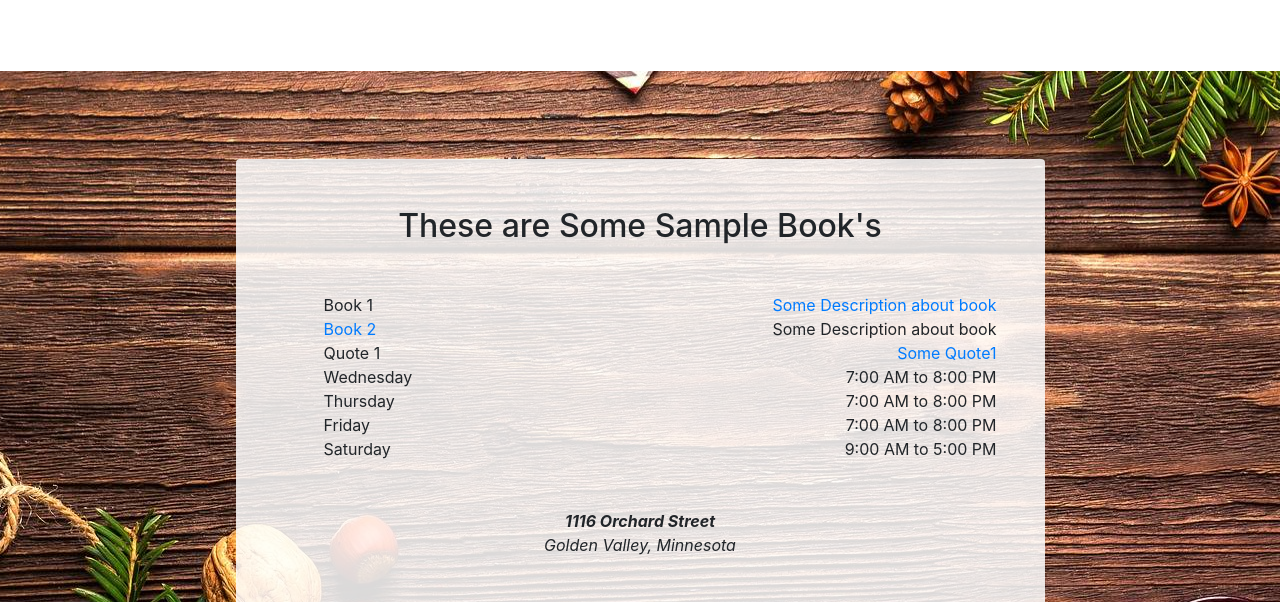
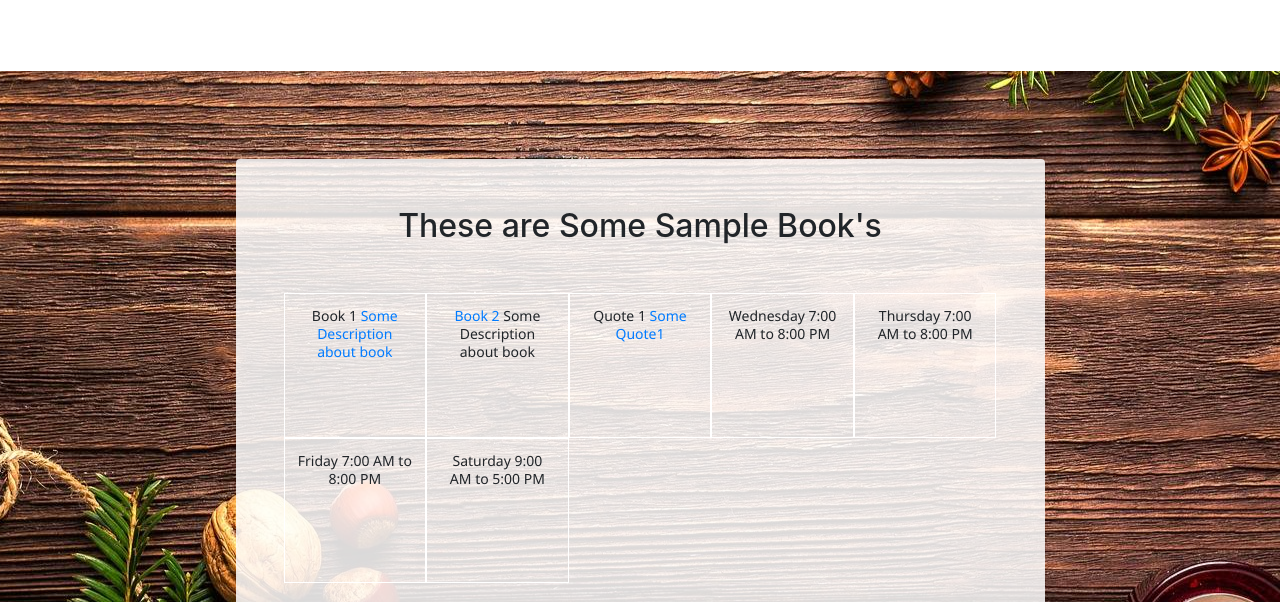
Before and after one commit to rgubbala11/SampleSite, a website: page index.html in a window 1280 px wide. Both pictures are taken after a click on the link "BOOKS". Shown: the part 171-773 px from the top of the page. Drawn offline with nearby package versions, Linux system fonts and the light colour scheme.

Commit message:
Books Page changes
Changed style in books page to contain tiles

```diff
--- a/pages/Books.html
+++ b/pages/Books.html
@@ -1,9 +1,9 @@
 
-<div class="pageContainer" >
+<div class="pageContainer">
     <!-- Trigger the modal with a button -->
 
     <section class="page-section cta">
-      <div class="container" >
+        <div class="container">
             <div class="row">
                 <div class="col-xl-9 mx-auto">
                     <div class="cta-inner text-center rounded">
@@ -11,37 +11,51 @@
                             <span class="section-heading-upper">These are </span>
                             <span class="section-heading-lower">Some Sample Book's</span>
                         </h2>
-              <ul class="list-hours mb-5 text-left mx-auto">
-                <li class="list-hours-item d-flex">
+                        <div class="tilesContainer">
+                            <div class="box ">
+                                <div class="tile">
                                     Book 1
-				          <span class="ml-auto"> <a href="javascript:loadBook()" data-toggle="modal" data-target="#myModal"> Some Description about book </a> </span>
-                </li>
-                <li class="list-unstyled-item list-hours-item d-flex">
+                                    <span > <a href="javascript:loadBook()" data-toggle="modal" data-target="#myModal"> Some Description about book </a> </span>
+                                </div>
+                            </div>
+                            <div class="box ">
+                                <div class="tile">
                                     <a target="_new" href="/data/Microsoft_Dynamics_CRM_2016_User_Guide.pdf">Book 2</a>
-				          <span class="ml-auto">Some Description about book</span>
-                </li>
-                <li class="list-unstyled-item list-hours-item d-flex">
+                                    <span >Some Description about book</span>
+                                </div>
+                            </div>
+                            <div class="box ">
+                                <div class="tile">
                                     Quote 1
-                  <span class="ml-auto"><a class="quote" href="javascript:loadQuote()" data-id="1" > Some Quote1 </a></span>
-                </li>
-                <li class="list-unstyled-item list-hours-item d-flex">
+                                    <span ><a class="quote" href="javascript:loadQuote()" data-id="1"> Some Quote1 </a></span>
+                                </div>
+                            </div>
+                            <div class="box ">
+                                <div class="tile">
                                     Wednesday
-                  <span class="ml-auto">7:00 AM to 8:00 PM</span>
-                </li>
-                <li class="list-unstyled-item list-hours-item d-flex">
+                                    <span >7:00 AM to 8:00 PM</span>
+                                </div>
+                            </div>
+                            <div class="box ">
+                                <div class="tile">
                                     Thursday
-                  <span class="ml-auto">7:00 AM to 8:00 PM</span>
-                </li>
-                <li class="list-unstyled-item list-hours-item d-flex">
+                                    <span >7:00 AM to 8:00 PM</span>
+                                </div>
+                            </div>
+                            <div class="box">
+                                <div class="tile">
                                     Friday
-                  <span class="ml-auto">7:00 AM to 8:00 PM</span>
-                </li>
-                <li class="list-unstyled-item list-hours-item d-flex">
+                                    <span >7:00 AM to 8:00 PM</span>
+                                </div>
+                            </div>
+                            <div class="box">
+                                <div class="tile">
                                     Saturday
-                  <span class="ml-auto">9:00 AM to 5:00 PM</span>
-                </li>
-              </ul>
-              <p class="address mb-5">
+                                    <span >9:00 AM to 5:00 PM</span>
+                                </div>
+                            </div>
+                        </div>
+                        <!--<p class="address mb-5">
                             <em>
                                 <strong>1116 Orchard Street</strong>
                                 <br>
@@ -54,7 +68,7 @@
                             </small>
                             <br>
                             (317) 585-8468
-              </p>
+                        </p>-->
                     </div>
                 </div>
             </div>
@@ -77,7 +91,8 @@
                 <object class="pageContainer" data="../data/Microsoft_Dynamics_CRM_2016_User_Guide.pdf#view=fit" type="application/pdf" width="90%" height="90%">
                     <p>
                         <b>Example fallback content</b>: This browser does not support PDFs. Please download the PDF to view it:
-              <a href="/pdf/sample-3pp.pdf">Download PDF</a>.</p>
+                        <a href="/pdf/sample-3pp.pdf">Download PDF</a>.
+                    </p>
                 </object>
             </div>
             <div class="modal-footer">
--- a/styles.css
+++ b/styles.css
@@ -63,3 +63,53 @@
 a:not([href]):not([tabindex]){
   color: white;
 }
+
+.list-hours {
+    background: #ebebeb;
+    display: block;
+    float: left;
+    position: relative;
+    -moz-transform: translate3d(0,0,0);
+    -webkit-transform: translate3d(0,0,0);
+    transform: translate3d(0,0,0);
+    -moz-transition: all .2s cubic-bezier(.4,0,.2,1);
+    -webkit-transition: all .2s cubic-bezier(.4,0,.2,1);
+    transition: all .2s cubic-bezier(.4,0,.2,1);
+}
+
+.box {
+    width: 20%;
+    padding-bottom: 20%;
+    position: relative;
+    float: left;
+    border: 1px solid white;
+}
+
+.tile {
+    /*font-size: 14px;
+    font-family: "Segoe UI";
+    line-height: 18px;
+    padding: 12px;
+    bottom: 0%;
+    left: 0%;
+    -webkit-transform: translate(0%,0%);
+    -ms-transform: translate(0%,0%);
+    transform: translate(0%,0%);
+    width: 100%;*/
+    position: absolute;
+    left: 1px;
+    right: 1px;
+    top: 1px;
+    bottom: 1px;
+    padding: 12px;
+    font-size: 14px;
+    font-family: "Segoe UI";
+    line-height: 18px;
+    -webkit-transform: translate(0%,0%);
+    -ms-transform: translate(0%,0%);
+    transform: translate(0%,0%);
+}
+
+.tilesContainer{
+    overflow:hidden;
+}
```
Lines whose indentation alone changed are shown as unchanged.
